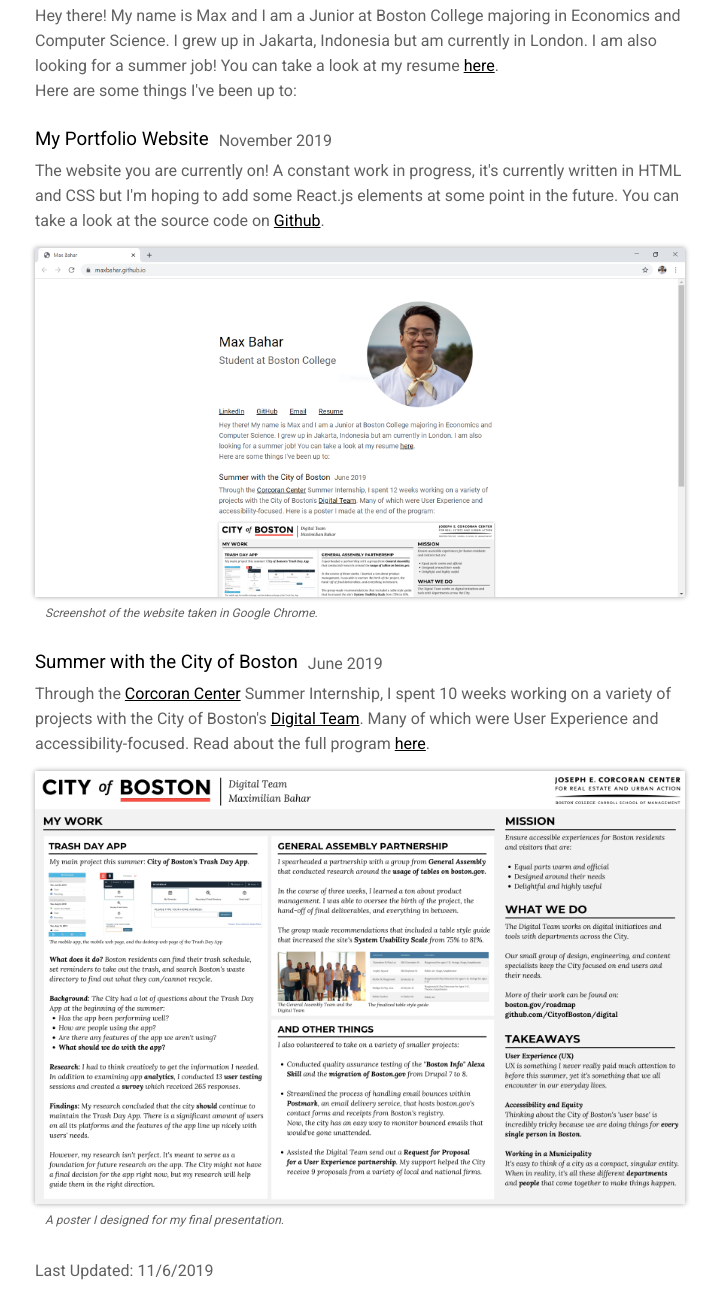
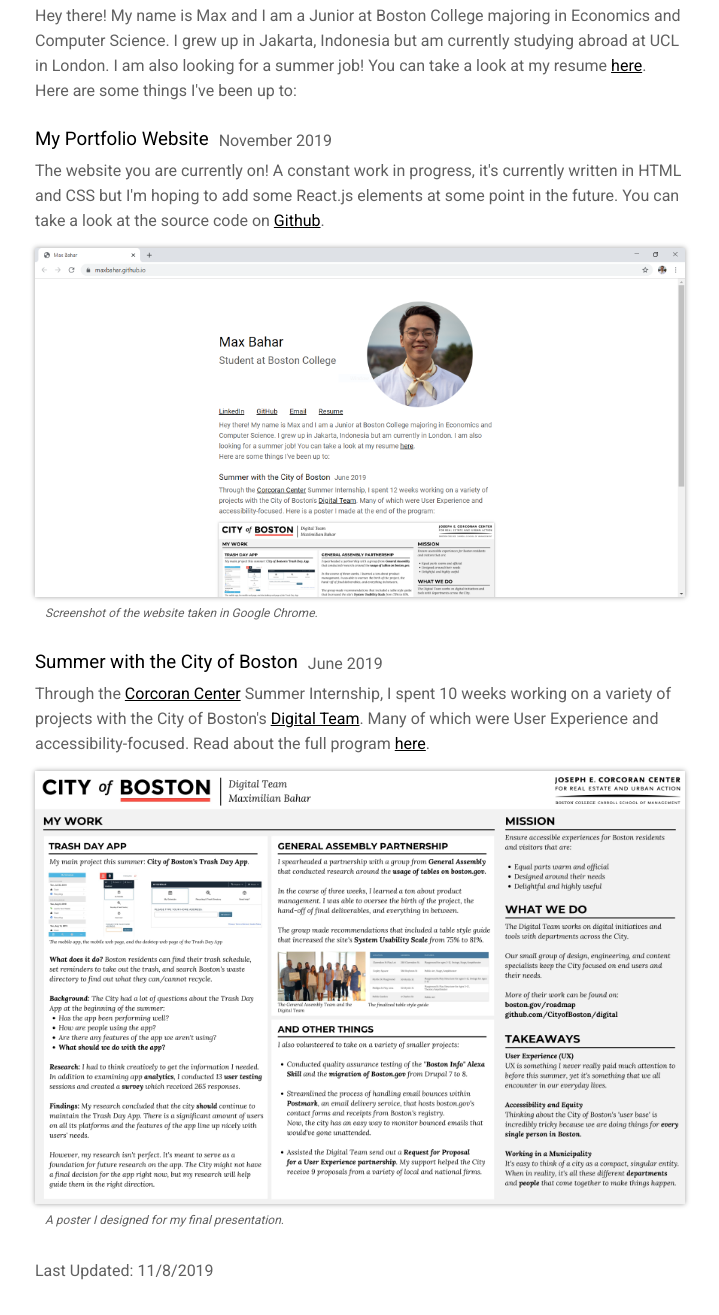
Before and after one commit to maxbahar/maxbahar.github.io, a plain HTML site: page index.html in a window 1280 px wide. Shown: the part 331-1646 px from the top of the page, without its empty margins (280-999 px from the left). Drawn offline with Linux system fonts and the light colour scheme.

Commit message:
Small tweaks to html

```diff
--- a/index.html
+++ b/index.html
@@ -38,7 +38,7 @@
             <a href="./resources/Max_Bahar_Resume.pdf" target="_blank">Resume</a>
         </div>
         <p>Hey there! My name is Max and I am a Junior at Boston College majoring in Economics and Computer Science.
-          I grew up in Jakarta, Indonesia but am currently in London. I am also looking for a
+          I grew up in Jakarta, Indonesia but am currently studying abroad at UCL in London. I am also looking for a
           summer job! You can take a look at my resume
           <a href="./resources/Max_Bahar_Resume.pdf" target="_blank">here</a>.
           <br/>Here are some things I've been up to:</p>
@@ -77,7 +77,7 @@
       </div>
 
       <!-- UPDATE MESSAGE -->
-      <p>Last Updated: 11/6/2019</p>
+      <p>Last Updated: 11/8/2019</p>
 
     </div>
   </body>
```
